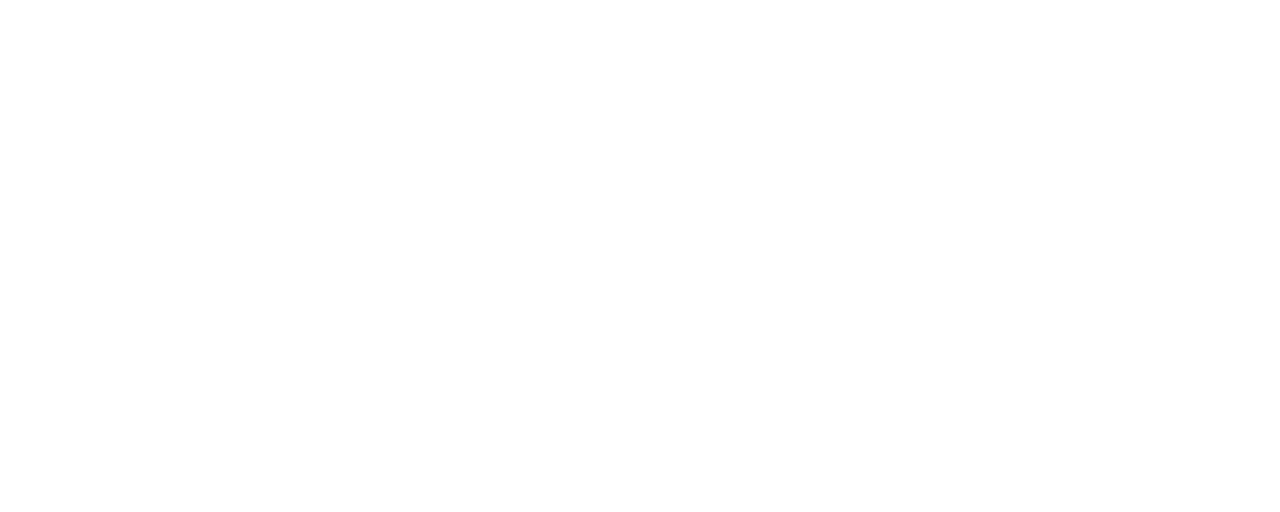
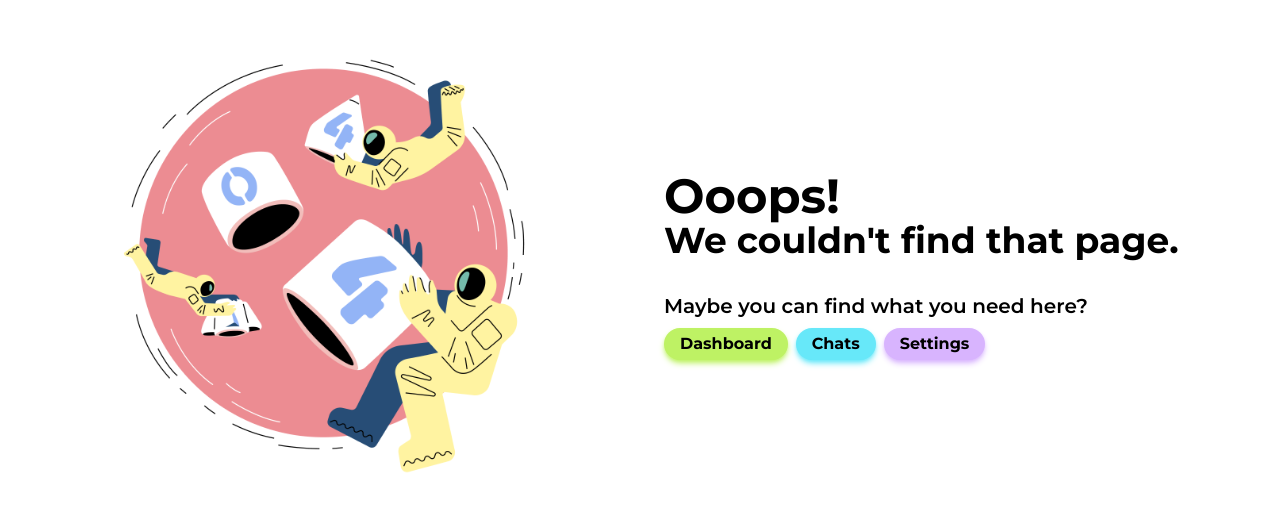
Before and after one commit to Byte-Mystic/HealthSync-Client, a React (Vite) app: page /404 in a window 1280 px wide. Before the commit this address had no page. Shown: the part 134-646 px from the top of the page. Built offline with nearby package versions, Linux system fonts and the light colour scheme.

Commit message:
404 page design

```diff
--- a/components/Chats/chat.jsx
+++ b/components/Chats/chat.jsx
@@ -26,13 +26,13 @@ const Chat = () => {
   };
 
   return (
-    <div className="h-full w-full flex flex-col gap-1 text-center lg:w-3/4 lg:pt-8">
+    <div className="h-full w-full flex flex-col justify-between gap-1 text-center lg:w-3/4 lg:pt-8">
       <h1 className="font-bold text-2xl text-white">Unlock the power of AI</h1>
       <p className="text-sm font-semibold text-gray-500">
         Chat with the smartest AI - Experience the power of AI with us
       </p>
       <div className="h-full p-6 flex flex-col gap-4 overflow-auto">
-        <div className="h-4/5 w-full flex flex-col-reverse overflow-y-scroll scrollbar-none">
+        <div className="h-full w-full flex flex-col-reverse overflow-y-scroll scrollbar-none">
           {conversation
             .slice()
             .reverse()
@@ -52,17 +52,17 @@ const Chat = () => {
         </div>
         <form
           onSubmit={handleSubmit}
-          className="h-16 w-full px-6 flex justify-between items-center border-2 border-neutral-600 rounded-full"
+          className="w-full px-6 flex justify-between items-center border-2 border-neutral-600 rounded-full"
         >
           <input
             type="text"
-            className="w-full border-none outline-none bg-transparent text-white text-sm font-medium placeholder:font-normal placeholder:text-neutral-400"
+            className="h-16 w-full border-none outline-none bg-transparent text-white text-sm font-medium placeholder:font-normal placeholder:text-neutral-400"
             placeholder="Ask HealthSync anything"
             value={input}
             onChange={handleInputChange}
             // onChange={(event) => setInput(event.target.value)}
           />
-          <button className="bg-transparent border-none" type="submit">
+          <button className="bg-transparent ml-2 border-none" type="submit">
             {isInputEmpty ? (
               <RiVoiceprintLine className="text-2xl text-neutral-700 hover:text-sky-600 cursor-pointer transition ease-in duration-200" />
             ) : (
--- a/components/Chats/chatHistory.jsx
+++ b/components/Chats/chatHistory.jsx
@@ -42,7 +42,7 @@ const ChatHistory = () => {
         </span>
         <RiDeleteBin5Line className="text-xl text-neutral-500 transition ease-in-out duration-300 delay-75 hover:text-red-600 cursor-pointer" />
       </div>
-      <div className="h-96 my-4 flex flex-col gap-4 overflow-y-scroll scrollbar-none">
+      <div className="h-full my-4 flex flex-col gap-4 overflow-y-scroll scrollbar-none">
         <div className="flex items-center justify-start gap-2">
           <label className="self-start">
             <input
@@ -55,7 +55,9 @@ const ChatHistory = () => {
           </label>
           <span
             className={`text-xs font-medium transition ease-in-out duration-300 delay-75 ${
-              isSelected ? "text-neutral-600" : "text-neutral-300"
+              isSelected
+                ? "text-neutral-600 line-through decoration-red-500"
+                : "text-neutral-300"
             }`}
           >
             Lorem ipsum dolor sit amet consectetur adipisicing elit. Quia,
--- a/src/App.jsx
+++ b/src/App.jsx
@@ -6,6 +6,7 @@ import Main from "../components/LeftSideBar/main";
 import Dashboard from "../components/Dashboard/dashboard";
 import PricingPage from "../templates/PricingPage/pricingPage";
 import DragDrop from "../components/Drag-n-Drop/dragDrop";
+import Error from "../templates/404/error";
 
 const App = () => {
   return (
@@ -15,7 +16,7 @@ const App = () => {
         <Route path="/register" element={<SignUp />} />
         <Route path="/login" element={<Login />} />
         <Route path="/pricingpage" element={<PricingPage />} />
-        <Route path="/dragdrop" element={<DragDrop />} />
+        <Route path="/404" element={<Error />} />
         {/* <div className="bg-neutral-900">
           {/* <SignUp />
           {/* <Login />
--- /dev/null
+++ b/templates/404/error.jsx
@@ -0,0 +1,79 @@
+// const Error = () => {
+//   return (
+//     <div className="h-screen flex overflow-hidden px-16">
+//       <div className="w-1/2 flex flex-col items-start justify-center gap-8">
+//         <div className="flex flex-col mr-8">
+//           <h1 className="text-5xl font-bold max-lg:text-4xl">Ooops!</h1>
+//           <p className="text-4xl font-bold max-lg:text-3xl">
+//             We couldn't find that page.
+//           </p>
+//         </div>
+//         <div className="flex flex-col gap-2 items-start">
+//           <p className="text-xl font-semibold">
+//             Maybe you can find what you need here?
+//           </p>
+//           <span className="flex items-center justify-center gap-2">
+//             <p className="px-4 py-1 font-bold transititon ease-in duration-300 cursor-pointer bg-lime-300 shadow-md shadow-lime-300 rounded-full hover:scale-95">
+//               Dashboard
+//             </p>
+//             <p className="px-4 py-1 font-bold transititon ease-in duration-300 cursor-pointer bg-cyan-300 shadow-md shadow-cyan-300 rounded-full hover:scale-95">
+//               Chats
+//             </p>
+//             <p className="px-4 py-1 font-bold transititon ease-in duration-300 cursor-pointer bg-purple-300 shadow-md shadow-purple-300 rounded-full hover:scale-95">
+//               Settings
+//             </p>
+//           </span>
+//         </div>
+//       </div>
+//       <div className="w-1/2">
+//         <img
+//           src="../../src/assets/404.png"
+//           alt=""
+//           className="h-full object-cover scale-150 mt-16 ml-8 max-lg:scale-125"
+//         />
+//       </div>
+//     </div>
+//   );
+// };
+
+// export default Error;
+
+const error = () => {
+  return (
+    <div className="h-screen w-screen flex items-center justify-center px-8">
+      <div className="w-1/2 mr-12">
+        <img
+          src="../../src/assets/404.png"
+          alt=""
+          className="h-full object-contain scale-125"
+        />
+      </div>
+      <div className="w-1/2 flex flex-col items-start justify-center gap-8">
+        <div className="flex flex-col mr-8">
+          <h1 className="text-5xl font-bold max-lg:text-4xl">Ooops!</h1>
+          <p className="text-4xl font-bold max-lg:text-3xl">
+            We couldn't find that page.
+          </p>
+        </div>
+        <div className="flex flex-col gap-2 items-start">
+          <p className="text-xl font-semibold max-lg:text-lg">
+            Maybe you can find what you need here?
+          </p>
+          <span className="flex items-center justify-center gap-2">
+            <p className="px-4 py-1 font-bold transititon ease-in duration-300 cursor-pointer bg-lime-300 shadow-md shadow-lime-300 rounded-full hover:scale-95">
+              Dashboard
+            </p>
+            <p className="px-4 py-1 font-bold transititon ease-in duration-300 cursor-pointer bg-cyan-300 shadow-md shadow-cyan-300 rounded-full hover:scale-95">
+              Chats
+            </p>
+            <p className="px-4 py-1 font-bold transititon ease-in duration-300 cursor-pointer bg-purple-300 shadow-md shadow-purple-300 rounded-full hover:scale-95">
+              Settings
+            </p>
+          </span>
+        </div>
+      </div>
+    </div>
+  );
+};
+
+export default error;
```
Also changed, not shown: src/assets/404.png (added).
